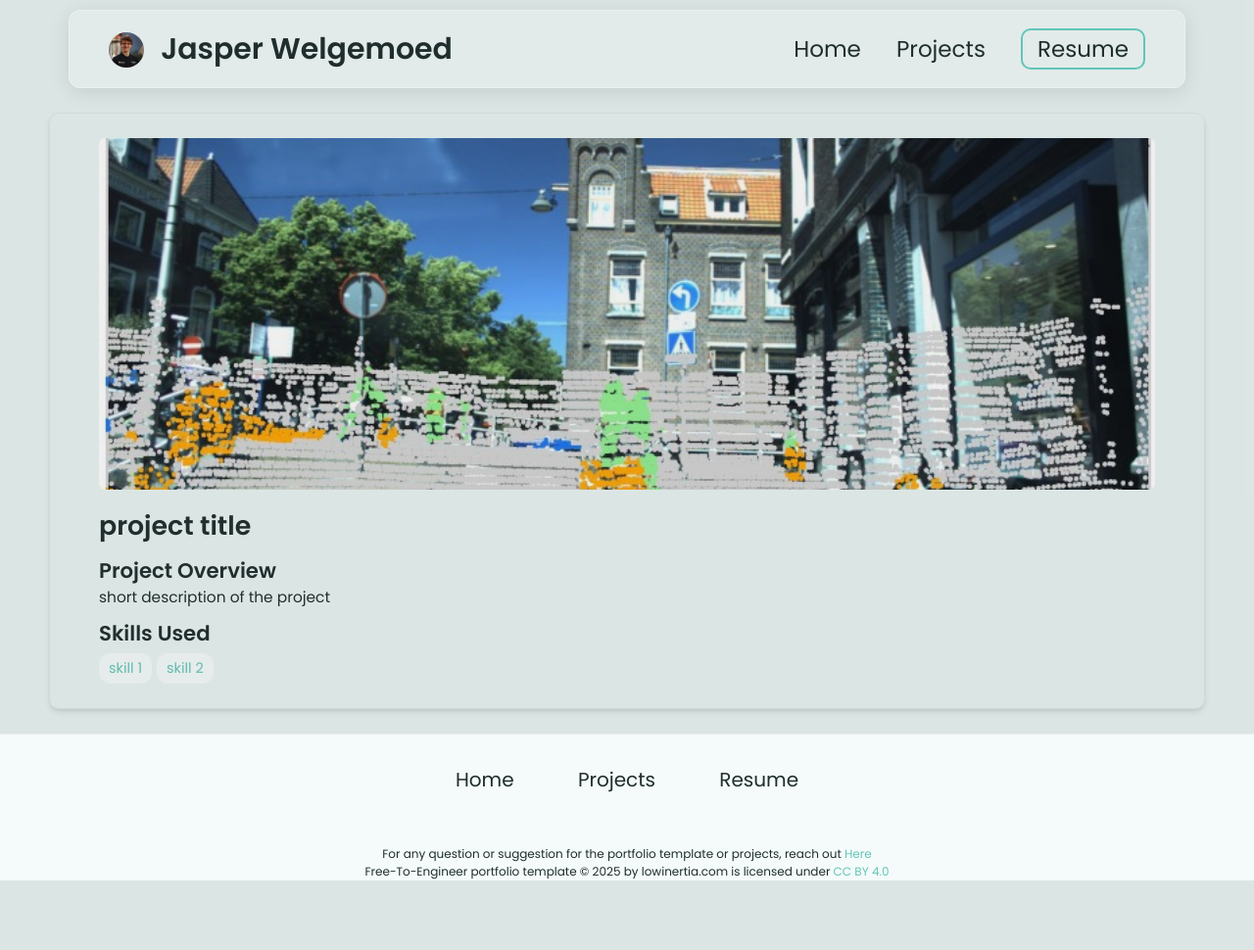
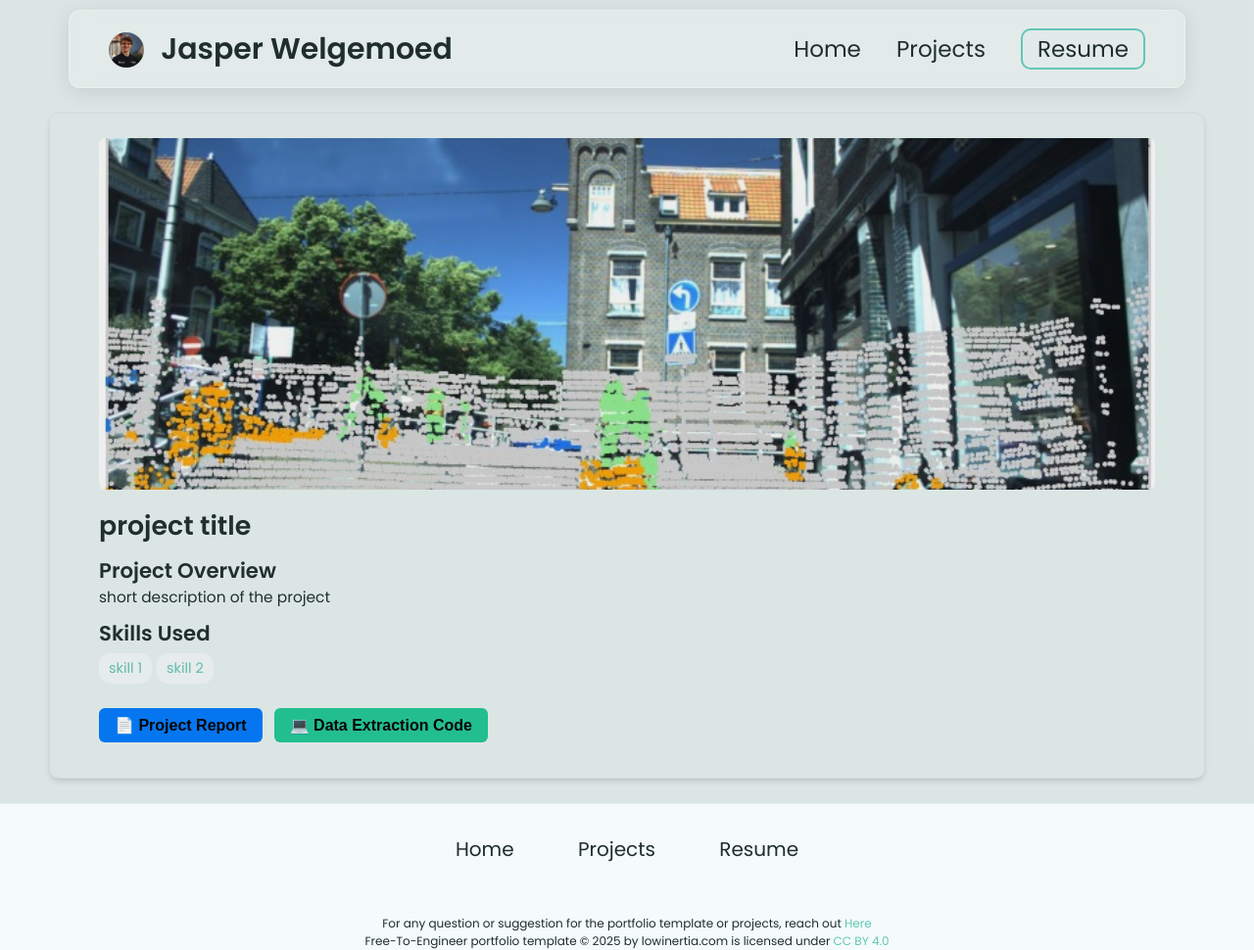
Before and after one commit to jasperwelgemoed/jasperwelgemoed.github.io, a Jekyll site: the page built from _projects/CenterpointProject/index.md, in a window 1280 px wide and 970 px high. Shown: the whole window at 98% size. Built offline with Jekyll 4.4.1, drawn with Linux system fonts in a browser that asks for light colours.

Commit message:
Update index.md

```diff
--- a/_projects/CenterpointProject/index.md
+++ b/_projects/CenterpointProject/index.md
@@ -7,3 +7,32 @@ skills:
 - skill 2
 main-image: /PointPainting.jpg
 ---
+
+
+<div style="display: flex; flex-wrap: wrap; gap: 12px; margin-bottom: 20px;">
+
+  <a href="/AMP_Final_Assignment.pdf" target="_blank" style="
+    background-color: #007bff;
+    color: black;
+    padding: 8px 16px;
+    border-radius: 6px;
+    text-decoration: none;
+    font-weight: bold;
+    font-family: sans-serif;">
+    📄 Project Report
+  </a>
+
+  <a href="https://colab.research.google.com/drive/17uTkq5Dj2RDwaOkxgT3SqELEoRYLTl47?usp=sharing" target="_blank" style="
+    background-color: #20c997;
+    color: black;
+    padding: 8px 16px;
+    border-radius: 6px;
+    text-decoration: none;
+    font-weight: bold;
+    font-family: sans-serif;">
+    💻 Data Extraction Code
+  </a>
+
+
+
+</div>
```
